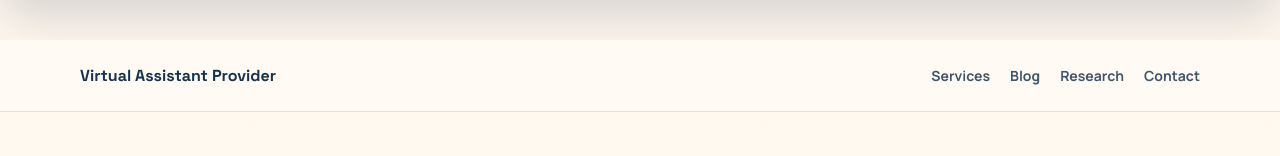
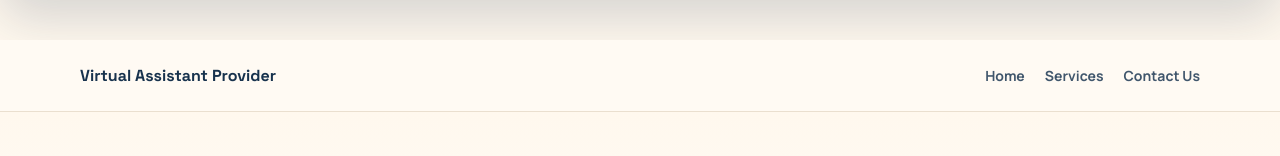
Before and after one commit to coolifystealthagents/virtualassistantprovider, a Next.js app: page /blog/ecommerce-virtual-assistant-philippines in a window 1280 px wide. Shown: the part 225-381 px from the top of the page. Built offline with nearby package versions, Linux system fonts and the light colour scheme.

Commit message:
Simplify header navigation and retain footer links

```diff
--- a/app/blog/[slug]/bookkeeping-philippines-article.tsx
+++ b/app/blog/[slug]/bookkeeping-philippines-article.tsx
@@ -32,7 +32,7 @@ export function BookkeepingPhilippinesArticle() {
   };
 
   return <>
-    <header className="article-only-nav"><a href="/" className="article-only-logo">Virtual Assistant Provider</a><nav aria-label="Article navigation"><a href="/services">Services</a><a href="/blog">Blog</a><a href="/research">Research</a><a href="/contact">Contact</a></nav></header>
+    <header className="article-only-nav"><a href="/" className="article-only-logo">Virtual Assistant Provider</a><nav aria-label="Article navigation"><a href="/">Home</a><a href="/services">Services</a><a href="/contact">Contact Us</a></nav></header>
     <main className="rich-article-shell"><JsonLd data={schema} />
       <article className="rich-evidence-article" data-article-marker="bookkeeping-philippines-v1">
         <span className="article-kicker">Philippines role guide</span>
--- a/app/blog/[slug]/customer-service-philippines-article.tsx
+++ b/app/blog/[slug]/customer-service-philippines-article.tsx
@@ -32,7 +32,7 @@ export function CustomerServicePhilippinesArticle() {
   };
 
   return <>
-    <header className="article-only-nav"><a href="/" className="article-only-logo">Virtual Assistant Provider</a><nav aria-label="Article navigation"><a href="/services">Services</a><a href="/blog">Blog</a><a href="/research">Research</a><a href="/contact">Contact</a></nav></header>
+    <header className="article-only-nav"><a href="/" className="article-only-logo">Virtual Assistant Provider</a><nav aria-label="Article navigation"><a href="/">Home</a><a href="/services">Services</a><a href="/contact">Contact Us</a></nav></header>
     <main className="rich-article-shell"><JsonLd data={schema} />
       <article className="rich-evidence-article" data-article-marker="customer-service-philippines-v1">
         <span className="article-kicker">Philippines role guide</span>
--- a/app/blog/[slug]/ecommerce-philippines-article.tsx
+++ b/app/blog/[slug]/ecommerce-philippines-article.tsx
@@ -30,7 +30,7 @@ export function EcommercePhilippinesArticle() {
   };
 
   return <>
-    <header className="article-only-nav"><a href="/" className="article-only-logo">Virtual Assistant Provider</a><nav aria-label="Article navigation"><a href="/services">Services</a><a href="/blog">Blog</a><a href="/research">Research</a><a href="/contact">Contact</a></nav></header>
+    <header className="article-only-nav"><a href="/" className="article-only-logo">Virtual Assistant Provider</a><nav aria-label="Article navigation"><a href="/">Home</a><a href="/services">Services</a><a href="/contact">Contact Us</a></nav></header>
     <main className="rich-article-shell"><JsonLd data={schema} />
       <article className="rich-evidence-article" data-article-marker="ecommerce-philippines-v1">
         <span className="article-kicker">Philippines role guide</span>
--- a/app/blog/[slug]/executive-assistant-philippines-article.tsx
+++ b/app/blog/[slug]/executive-assistant-philippines-article.tsx
@@ -31,7 +31,7 @@ export function ExecutiveAssistantPhilippinesArticle() {
   };
 
   return <>
-    <header className="article-only-nav"><a href="/" className="article-only-logo">Virtual Assistant Provider</a><nav aria-label="Article navigation"><a href="/services">Services</a><a href="/blog">Blog</a><a href="/research">Research</a><a href="/contact">Contact</a></nav></header>
+    <header className="article-only-nav"><a href="/" className="article-only-logo">Virtual Assistant Provider</a><nav aria-label="Article navigation"><a href="/">Home</a><a href="/services">Services</a><a href="/contact">Contact Us</a></nav></header>
     <main className="rich-article-shell"><JsonLd data={schema} />
       <article className="rich-evidence-article" data-article-marker="executive-assistant-philippines-v1">
         <span className="article-kicker">Philippines role guide</span>
--- a/app/blog/[slug]/healthcare-philippines-article.tsx
+++ b/app/blog/[slug]/healthcare-philippines-article.tsx
@@ -31,7 +31,7 @@ export function HealthcarePhilippinesArticle() {
   };
 
   return <>
-    <header className="article-only-nav"><a href="/" className="article-only-logo">Virtual Assistant Provider</a><nav aria-label="Article navigation"><a href="/services">Services</a><a href="/blog">Blog</a><a href="/research">Research</a><a href="/contact">Contact</a></nav></header>
+    <header className="article-only-nav"><a href="/" className="article-only-logo">Virtual Assistant Provider</a><nav aria-label="Article navigation"><a href="/">Home</a><a href="/services">Services</a><a href="/contact">Contact Us</a></nav></header>
     <main className="rich-article-shell"><JsonLd data={schema} />
       <article className="rich-evidence-article" data-article-marker="healthcare-philippines-v1">
         <span className="article-kicker">Philippines role guide</span>
--- a/app/blog/[slug]/real-estate-philippines-article.tsx
+++ b/app/blog/[slug]/real-estate-philippines-article.tsx
@@ -30,7 +30,7 @@ export function RealEstatePhilippinesArticle() {
   };
 
   return <>
-    <header className="article-only-nav"><a href="/" className="article-only-logo">Virtual Assistant Provider</a><nav aria-label="Article navigation"><a href="/services">Services</a><a href="/blog">Blog</a><a href="/research">Research</a><a href="/contact">Contact</a></nav></header>
+    <header className="article-only-nav"><a href="/" className="article-only-logo">Virtual Assistant Provider</a><nav aria-label="Article navigation"><a href="/">Home</a><a href="/services">Services</a><a href="/contact">Contact Us</a></nav></header>
     <main className="rich-article-shell"><JsonLd data={schema} />
       <article className="rich-evidence-article" data-article-marker="real-estate-va-philippines-v1">
         <span className="article-kicker">Philippines role guide</span>
--- a/app/blog/[slug]/recruiting-philippines-article.tsx
+++ b/app/blog/[slug]/recruiting-philippines-article.tsx
@@ -30,7 +30,7 @@ export function RecruitingPhilippinesArticle() {
   };
 
   return <>
-    <header className="article-only-nav"><a href="/" className="article-only-logo">Virtual Assistant Provider</a><nav aria-label="Article navigation"><a href="/services">Services</a><a href="/blog">Blog</a><a href="/research">Research</a><a href="/contact">Contact</a></nav></header>
+    <header className="article-only-nav"><a href="/" className="article-only-logo">Virtual Assistant Provider</a><nav aria-label="Article navigation"><a href="/">Home</a><a href="/services">Services</a><a href="/contact">Contact Us</a></nav></header>
     <main className="rich-article-shell"><JsonLd data={schema} />
       <article className="rich-evidence-article" data-article-marker="recruiting-philippines-v1">
         <span className="article-kicker">Philippines role guide</span>
--- a/app/components.tsx
+++ b/app/components.tsx
@@ -2,6 +2,6 @@ import * as data from './data';
 const site=(data as any).site||{}; const domain=site.domain||'VirtualAssistantProvider.com'; const year=new Date().getFullYear();
 export function JsonLd({data}:{data:any}){return <script type="application/ld+json" dangerouslySetInnerHTML={{__html:JSON.stringify(data)}}/>}
 export function LogoMark(){return <span className="logo-mark-wrap"><img className="logo-img" src="/logo.svg" alt="" aria-hidden="true"/><span className="logo-name">{site.brand||'Virtual Assistant Provider'}</span></span>}
-export function Header(){return <header className="nav fleet-nav"><div className="nav-inner"><a className="logo" href="/" aria-label="Virtual Assistant Provider home"><LogoMark/></a><nav className="links fleet-links" aria-label="Main navigation"><a href="/">Home</a><a href="/services">Services</a><a href="/pricing">Pricing</a><details className="resources-menu"><summary>Resources</summary><div><a href="/blog">Blog</a><a href="/research">Research</a></div></details><a href="/contact">Contact Us</a></nav><details className="mobile-menu"><summary aria-label="Open navigation">Menu</summary><nav aria-label="Mobile navigation"><a href="/">Home</a><a href="/services">Services</a><a href="/pricing">Pricing</a><span>Resources</span><a href="/blog">Blog</a><a href="/research">Research</a><a href="/contact">Contact Us</a></nav></details></div></header>}
+export function Header(){return <header className="nav fleet-nav"><div className="nav-inner"><a className="logo" href="/" aria-label="Virtual Assistant Provider home"><LogoMark/></a><nav className="links fleet-links" aria-label="Main navigation"><a href="/">Home</a><a href="/services">Services</a><a href="/contact">Contact Us</a></nav><details className="mobile-menu"><summary aria-label="Open navigation">Menu</summary><nav aria-label="Mobile navigation"><a href="/">Home</a><a href="/services">Services</a><a href="/contact">Contact Us</a></nav></details></div></header>}
 export function Footer(){return <footer className="footer legit-footer"><div className="footer-grid"><div><a className="footer-logo" href="/"><LogoMark/></a><p>{site.brand||'Virtual Assistant Provider'} helps businesses plan work for Philippines-based specialists with clear scopes and approval paths.</p></div><div><h3>Explore</h3><div className="footer-links"><a href="/services">Services</a><a href="/pricing">Pricing</a><a href="/blog">Blog</a><a href="/research">Research</a></div></div><div><h3>Company</h3><div className="footer-links"><a href="/contact">Contact Us</a><a href="/privacy">Privacy Policy</a><a href="/terms">Terms &amp; Conditions</a><a href="/cancellation-policy">Cancellation Policy</a></div></div></div><div className="footer-bottom"><span>© {year} {site.brand||'Virtual Assistant Provider'}. All rights reserved.</span><span>{domain}</span></div></footer>}
 export function CTA(){return <section className="final-cta"><p className="eyebrow">Philippines staffing</p><h2>Build a clearer work lane.</h2><p>Share the role, tools, schedule, and approval needs. We will use those details to shape a practical Philippines staffing request.</p><a className="btn primary" href="/contact">Contact Us</a></section>}
```
